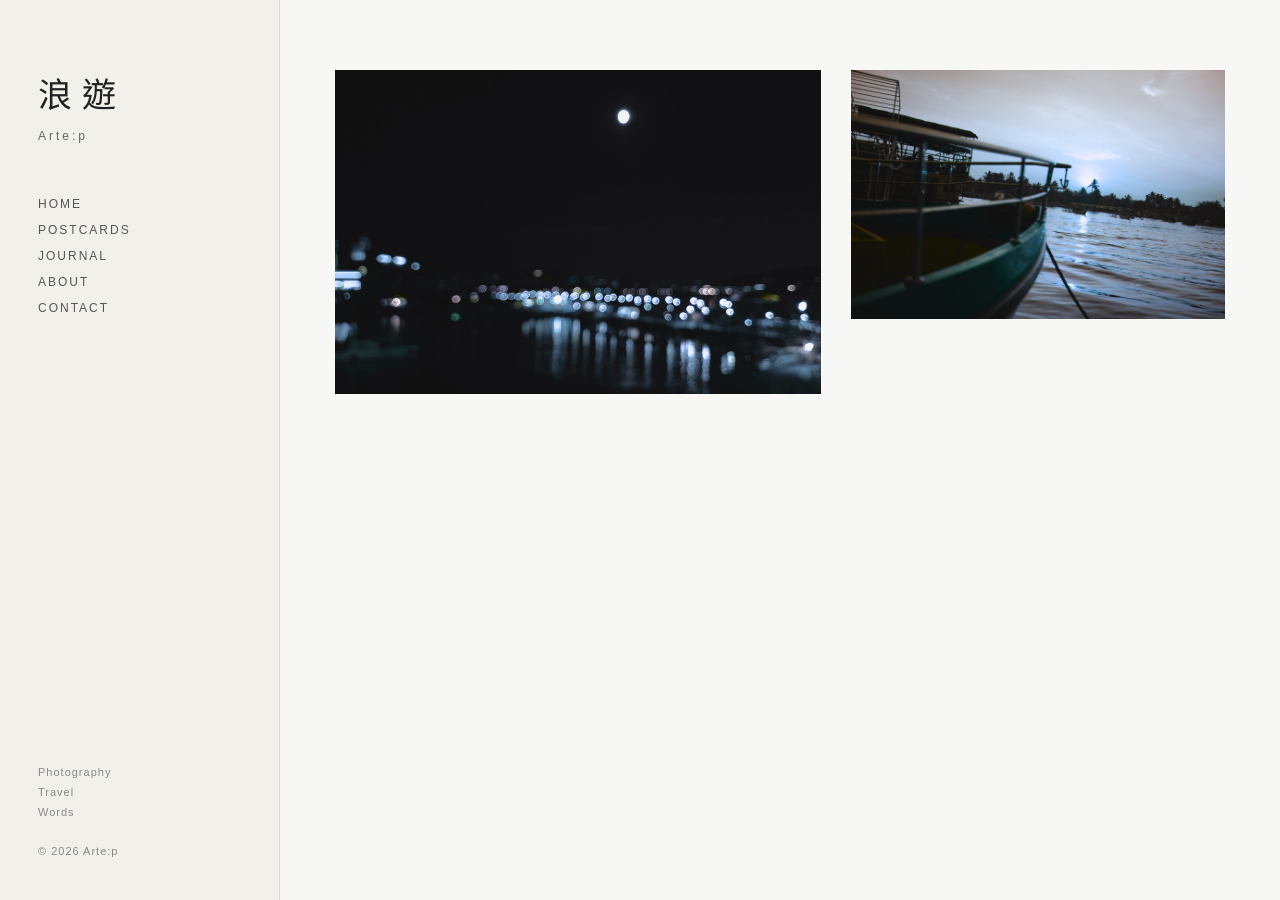
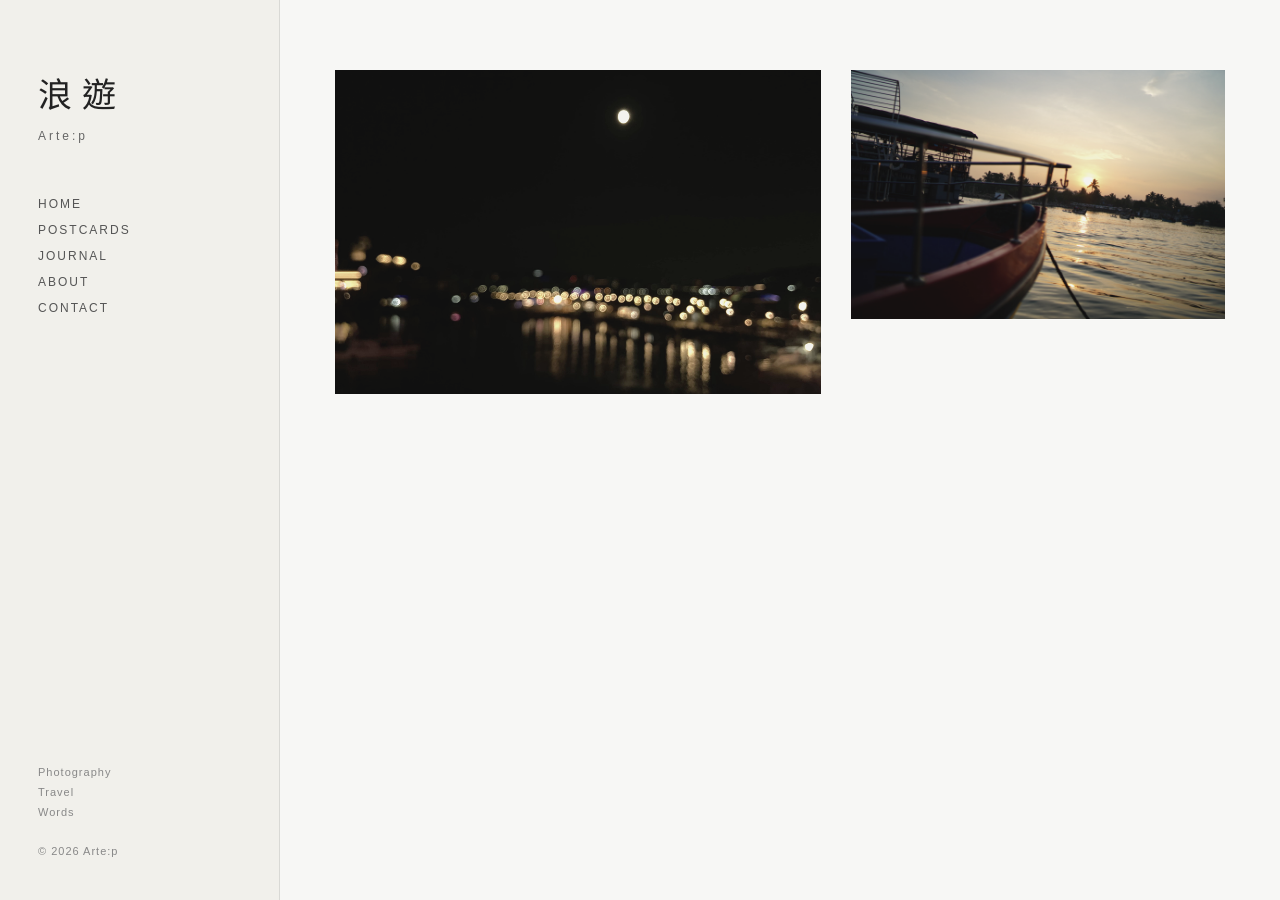
Before and after one commit to artep-wandering/artep-wandering.github.io, a Jekyll site: the page built from index.html, in a window 1280 px wide. Built offline with Jekyll 4.4.1, drawn with Linux system fonts in a browser that asks for light colours.

Commit message:
home_css_v0.0.6
Removed hue-rotate filter from the photo styles.

```diff
--- a/assets/css/home.css
+++ b/assets/css/home.css
@@ -113,8 +113,7 @@ body {
     brightness(1.08)
     contrast(0.88)
     saturate(0.72)
-    sepia(0.04)
-    hue-rotate(175deg);
+    sepia(0.04);
 
 }
 .photo-link {
```
